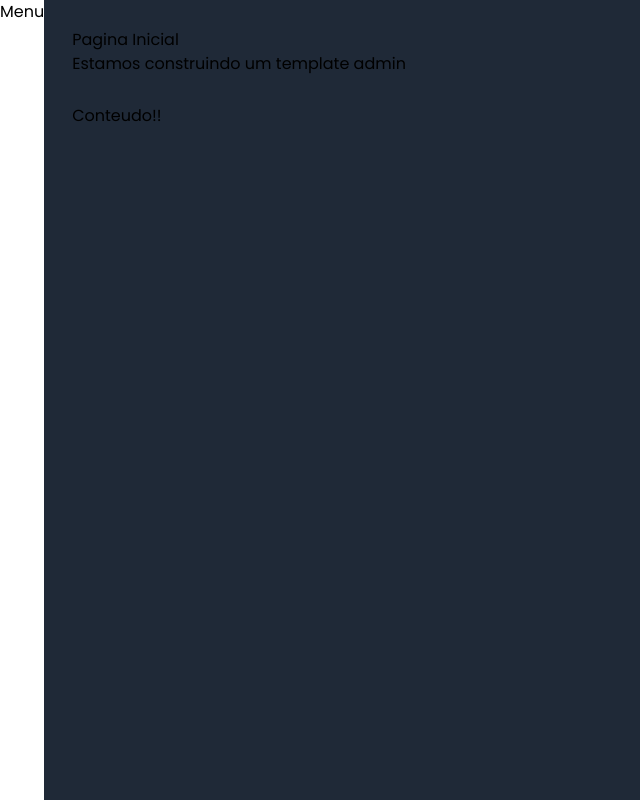
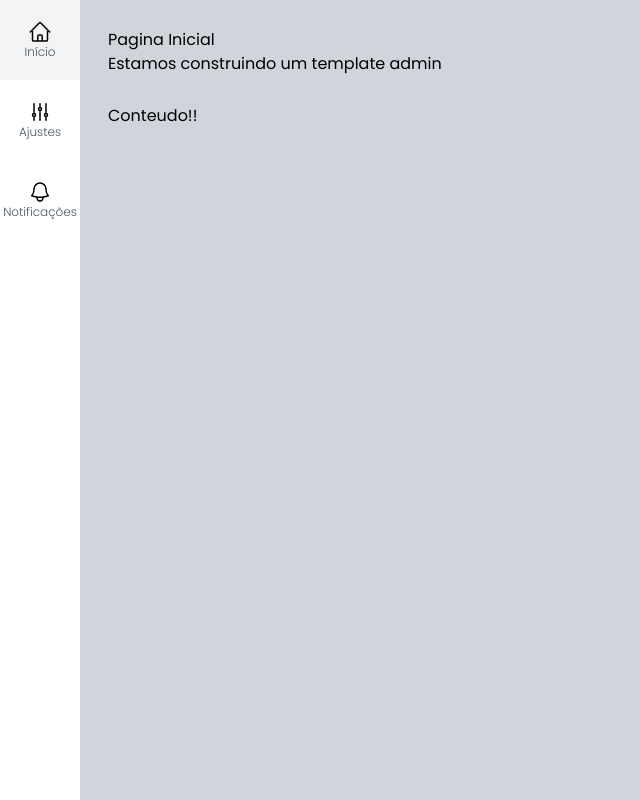
Before and after one commit to marcelolinck/admin-template, a Next.js app: page / in a window 1280 px wide. Shown: the whole page, without its empty margins (0-640 px from the left). Built offline with nearby package versions, Linux system fonts and the light colour scheme.

Commit message:
Menu em andamento.

```diff
--- /dev/null
+++ b/src/components/Icons/Index.tsx
@@ -0,0 +1,22 @@
+// Para mais icones basta acessar o
+// https://heroicons.com/
+
+export const IconeCasa = (
+    <svg xmlns="http://www.w3.org/2000/svg" fill="none" viewBox="0 0 24 24" strokeWidth={1.5} stroke="currentColor" className="w-6 h-6">
+        <path strokeLinecap="round" strokeLinejoin="round" d="M2.25 12l8.954-8.955c.44-.439 1.152-.439 1.591 0L21.75 12M4.5 9.75v10.125c0 .621.504 1.125 1.125 1.125H9.75v-4.875c0-.621.504-1.125 1.125-1.125h2.25c.621 0 1.125.504 1.125 1.125V21h4.125c.621 0 1.125-.504 1.125-1.125V9.75M8.25 21h8.25" />
+    </svg>
+
+)
+
+export const IconeAjustes = (
+    <svg xmlns="http://www.w3.org/2000/svg" fill="none" viewBox="0 0 24 24" strokeWidth={1.5} stroke="currentColor" className="w-6 h-6">
+        <path strokeLinecap="round" strokeLinejoin="round" d="M6 13.5V3.75m0 9.75a1.5 1.5 0 010 3m0-3a1.5 1.5 0 000 3m0 3.75V16.5m12-3V3.75m0 9.75a1.5 1.5 0 010 3m0-3a1.5 1.5 0 000 3m0 3.75V16.5m-6-9V3.75m0 3.75a1.5 1.5 0 010 3m0-3a1.5 1.5 0 000 3m0 9.75V10.5" />
+    </svg>
+
+)
+
+export const IconeSino = (
+    <svg xmlns="http://www.w3.org/2000/svg" fill="none" viewBox="0 0 24 24" strokeWidth={1.5} stroke="currentColor" className="w-6 h-6">
+        <path strokeLinecap="round" strokeLinejoin="round" d="M14.857 17.082a23.848 23.848 0 005.454-1.31A8.967 8.967 0 0118 9.75v-.7V9A6 6 0 006 9v.75a8.967 8.967 0 01-2.312 6.022c1.733.64 3.56 1.085 5.455 1.31m5.714 0a24.255 24.255 0 01-5.714 0m5.714 0a3 3 0 11-5.714 0" />
+    </svg>
+)
--- a/src/components/template/Layout.tsx
+++ b/src/components/template/Layout.tsx
@@ -10,7 +10,7 @@
 
 export default function Layout(props: LayoutProps) {
     return (
-        <div className={`dark flex h-screen w-screen`}>
+        <div className={`flex h-screen w-screen`}>
             <MenuLateral />
             <div className={`
                 flex flex-col
--- /dev/null
+++ b/src/components/template/MenuItem.tsx
@@ -0,0 +1,25 @@
+import Link from "next/link"
+
+interface MenuItemProps {
+    url: string
+    texto: string
+    icone: any
+}
+
+export default function MenuItem(props: MenuItemProps) {
+    return (
+        <li className={`
+        hover:bg-gray-100
+        `}>
+            <Link href={props.url}></Link>
+            <a className={`flex flex-col justify-center items-center h-20 w-20`} >
+                {props.icone}
+                <span className={`
+                text-xs font-light text-gray-600
+                `}>
+                    {props.texto}
+                </span>
+            </a>
+        </li>
+    )
+}
--- a/src/components/template/MenuLateral.tsx
+++ b/src/components/template/MenuLateral.tsx
@@ -1,7 +1,14 @@
-export default function MenuLateral(){
-    return(
+import { IconeAjustes, IconeCasa, IconeSino } from "../Icons"
+import MenuItem from "./MenuItem"
+
+export default function MenuLateral() {
+    return (
         <aside>
-            <h1>Menu</h1>
+            <ul>
+                <MenuItem url="/" texto="Início" icone={IconeCasa} />
+                <MenuItem url="/Ajustes" texto="Ajustes" icone={IconeAjustes} />
+                <MenuItem url="/notificacoes" texto="Notificações" icone={IconeSino} />
+            </ul>
         </aside>
     )
 }
```
